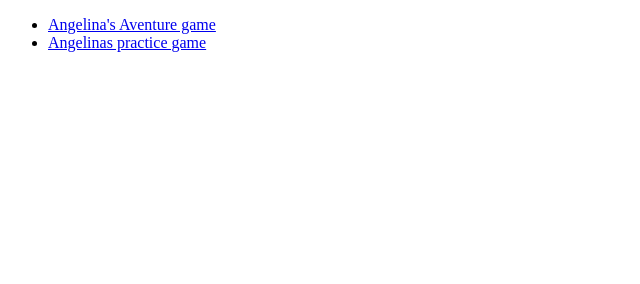
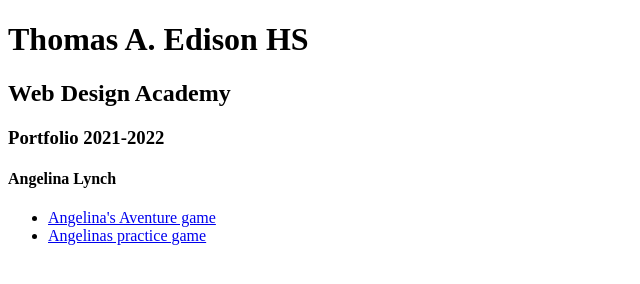
Before and after one commit to angelinal66/angelinas-senior-portfolio, a plain HTML site: page index.html in a window 1280 px wide. Shown: the whole page, without its empty margins (0-640 px from the left). Drawn offline with Linux system fonts and the light colour scheme.

Commit message:
Update index.html

```diff
--- a/index.html
+++ b/index.html
@@ -8,7 +8,10 @@
   <title> angelina's senior portfolio </title>
 </head>
 <body>
-
+ <h1> Thomas A. Edison HS </h1>
+ <h2> Web Design Academy </h2>
+ <h3> Portfolio 2021-2022 </h3>
+ <h4> Angelina Lynch </h4>
   <ul>
  <li> <a href="https://angelinal66.github.io/Angelinas-jquery-game" target="_blank"> Angelina's Aventure game </a></li>
  <li> <a href="https://angelinal66.github.io/Review-Lesson-Chat-Independent-Practice/" target="_blank"> Angelinas practice game </a></li>
```
